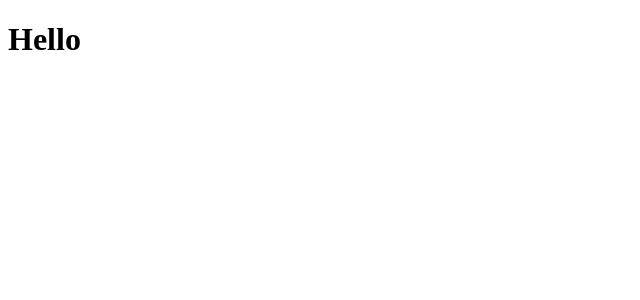
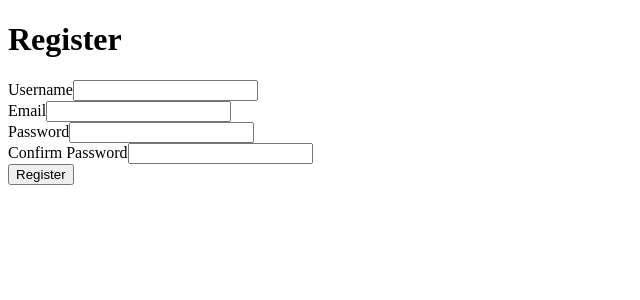
Before and after one commit to s-gas/memo, a React app in the folder web/: page /register in a window 1280 px wide. Shown: the top 300 px of the page, without its empty margins (0-640 px from the left). Built offline with nearby package versions, Linux system fonts and the light colour scheme; the HTML template or start-up script is replaced by a standard one.

Commit message:
Write register form

```diff
--- a/web/src/App.jsx
+++ b/web/src/App.jsx
@@ -1,7 +1,8 @@
 import { useState } from 'react'
+import Register from './pages/Register'
 
 function App() {
-  return (<h1>Hello</h1>)
+  return <Register />
 }
 
 export default App
--- /dev/null
+++ b/web/src/pages/Register.jsx
@@ -0,0 +1,39 @@
+const Register = () => {
+
+  const handleSubmit = (e) => {
+    e.preventDefault();
+
+    console.log("submit");
+  }
+
+  return (
+    <div>
+      <h1>Register</h1>
+      <form onSubmit={handleSubmit}>
+        <div>
+          <label>Username
+            <input type="text" name="username" />
+          </label>
+        </div>
+        <div>
+          <label>Email
+            <input type="email" name="email" />
+          </label>
+        </div>
+        <div>
+          <label>Password
+            <input type="password" name="password" />
+          </label>
+        </div>
+        <div>
+          <label>Confirm Password
+            <input type="password" name="confirm-password" />
+          </label>
+        </div>
+        <button type="submit">Register</button>
+      </form>
+    </div>
+  )
+}
+
+export default Register
```
